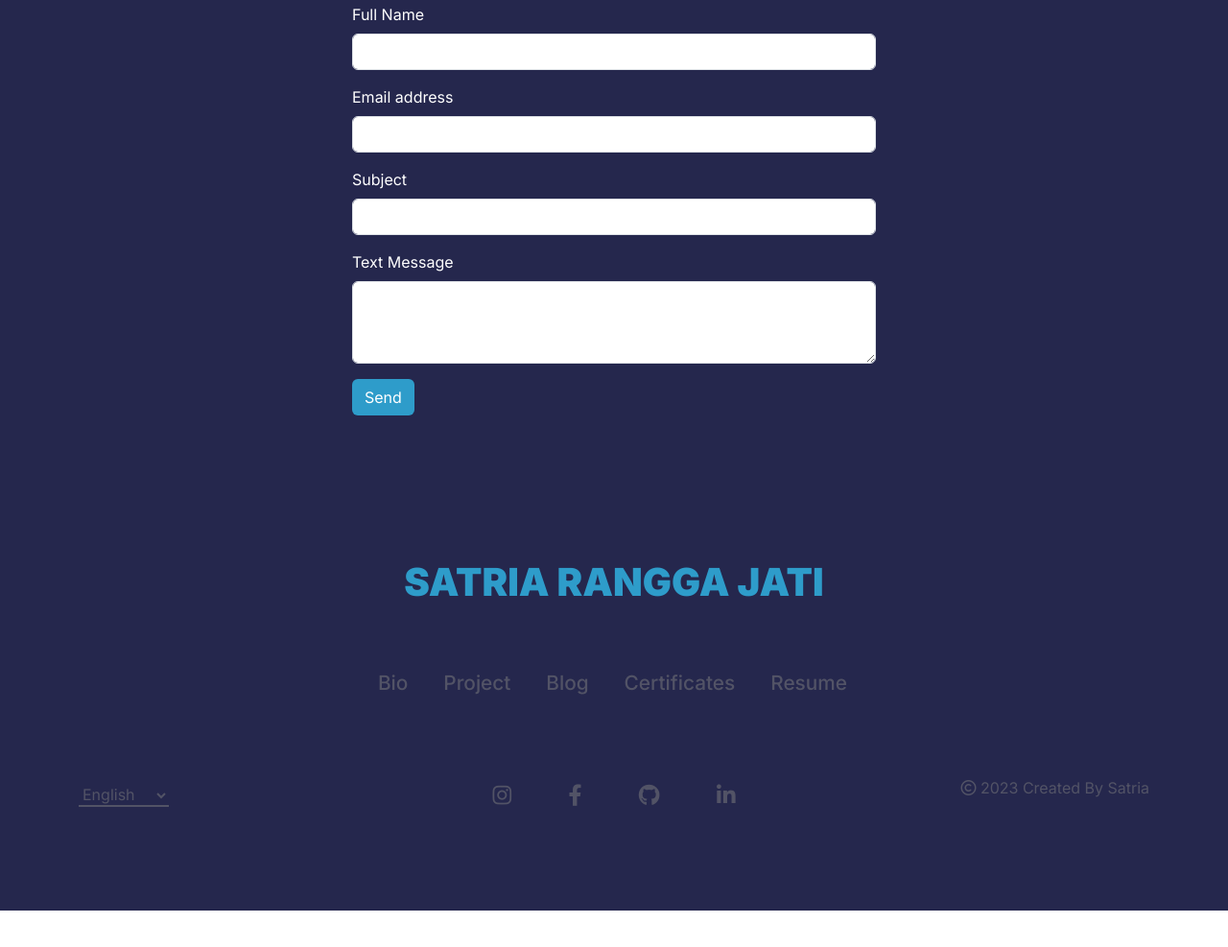
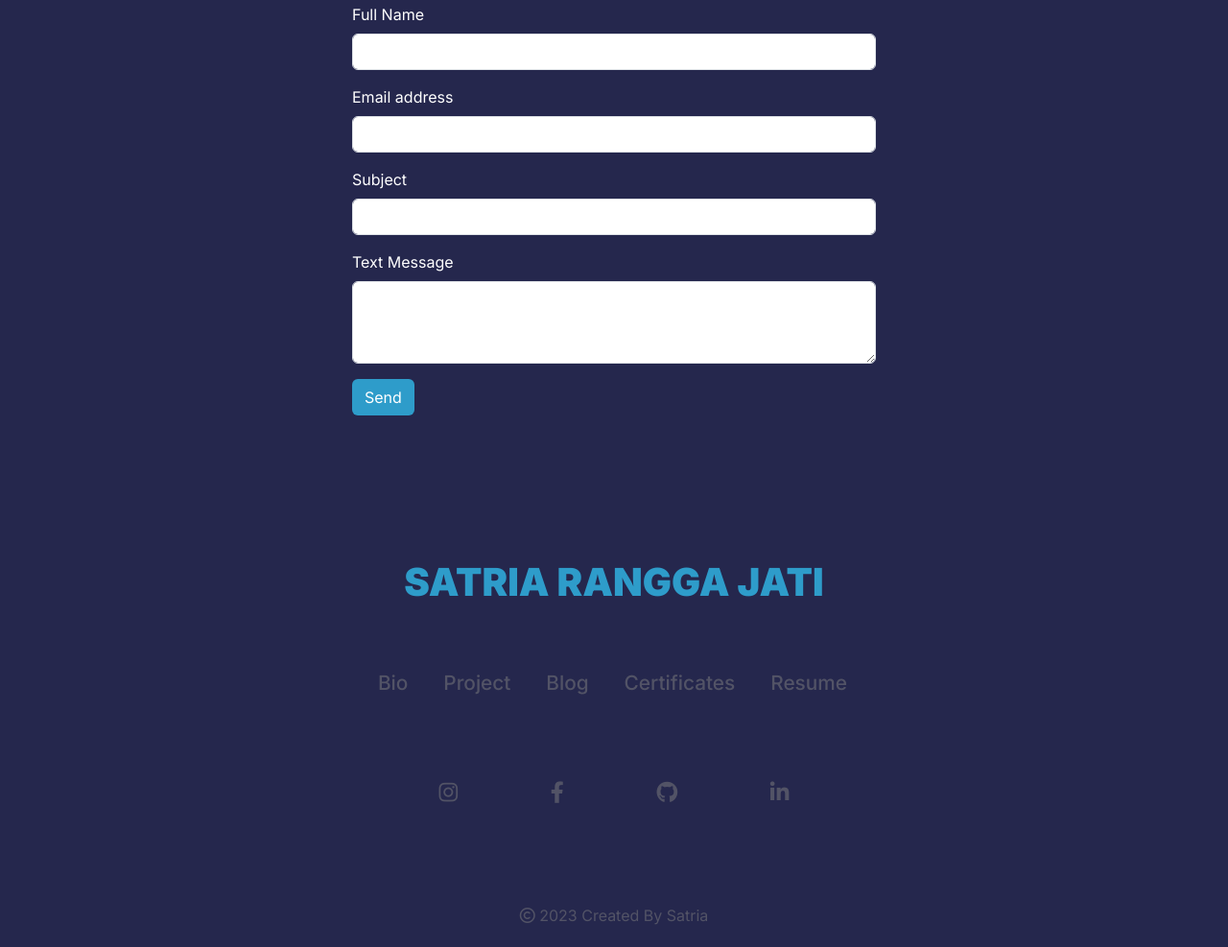
Before and after one commit to satriaranggaj/satria.portfolio, a plain HTML site: page index.html in a window 1280 px wide. Shown: the part 2526-3513 px from the top of the page at 96% size. Before the commit the page ends 3475 px from the top, so only its background shows below. Drawn offline with Linux system fonts and the light colour scheme.

Commit message:
update footer

```diff
--- a/frontend/script/main.js
+++ b/frontend/script/main.js
@@ -43,3 +43,10 @@ form.addEventListener('submit', e => {
     })
     .catch(error => console.error('Error!', error.message))
   })
+
+
+// switch bahasa
+
+function switchToEnglish() {
+  document.getElementById
+}
--- a/frontend/style/footer/footer.scss
+++ b/frontend/style/footer/footer.scss
@@ -1,9 +1,9 @@
 footer{
-    min-height: 350px;
+    min-height: 250px;
     width: 100%;
     background-color: #25274d;
     color: white;
-    padding: 100px 0 ;
+    padding: 100px 0 5px 0 ;
     .container{
         display: flex;
         flex-direction: column;
@@ -53,23 +53,8 @@ footer{
             justify-content: space-evenly;
             align-items: center;
 
-            .language{
-                width: 100%;
-                select{
-                    cursor: pointer;
-                    background-color: transparent;
-                    border: none;
-                    border-bottom: 2px solid rgba(128, 128, 128, 0.5);
-                    color: rgba(128, 128, 128, 0.5);
-                    transition: all .3s;
-                }
-                select:hover{
-                    color: white;
-                    border-bottom: 2px solid white;
-                }
-            }
             .sosmed{
-                width: 100%;
+                width: 50%;
                 display: flex;
                 justify-content: space-evenly;
 
@@ -84,12 +69,13 @@ footer{
                 }
 
             }
-            .copyright{
-                width: 100%;
-                text-align: end;
-                p{
-                    color: rgba(128, 128, 128, 0.5);
-                }
+        }
+        .copyright{
+            margin-top: 100px;
+            width: 100%;
+            text-align: center;
+            p{
+                color: rgba(128, 128, 128, 0.5);
             }
         }
     }
--- a/index.html
+++ b/index.html
@@ -421,12 +421,6 @@
                 </ul>
             </div>
             <div class="others">
-                <div class="language">
-                    <select name="bahasa" id="bahasa">
-                        <option value="english">English</option>
-                        <option value="indonesia">Indonesia</option>
-                    </select>
-                </div>
                 <div class="sosmed">
                     <div class="ig">
                         <a href="https://www.instagram.com/satria_rangga_j" target="_blank"><i class="fa-brands fa-instagram"></i></a>
@@ -441,9 +435,9 @@
                         <a href="https://www.linkedin.com/in/satria-r-a5b523139" target="_blank"><i class="fa-brands fa-linkedin-in"></i></a>
                     </div>
                 </div>
-                <div class="copyright">
-                    <p><i class="fa-regular fa-copyright"></i> 2023 Created By Satria</p>
-                </div>
+            </div>
+            <div class="copyright">
+                <p><i class="fa-regular fa-copyright"></i> 2023 Created By Satria</p>
             </div>
         </div>
     </footer>
```
Also changed, not shown: bio.html (+3 -9 lines), blog.html (+3 -9 lines), certificate.html (+3 -9 lines), contact.html (+3 -9 lines), projects.html (+3 -9 lines), frontend/style/footer/footer.css, 1 other file.
